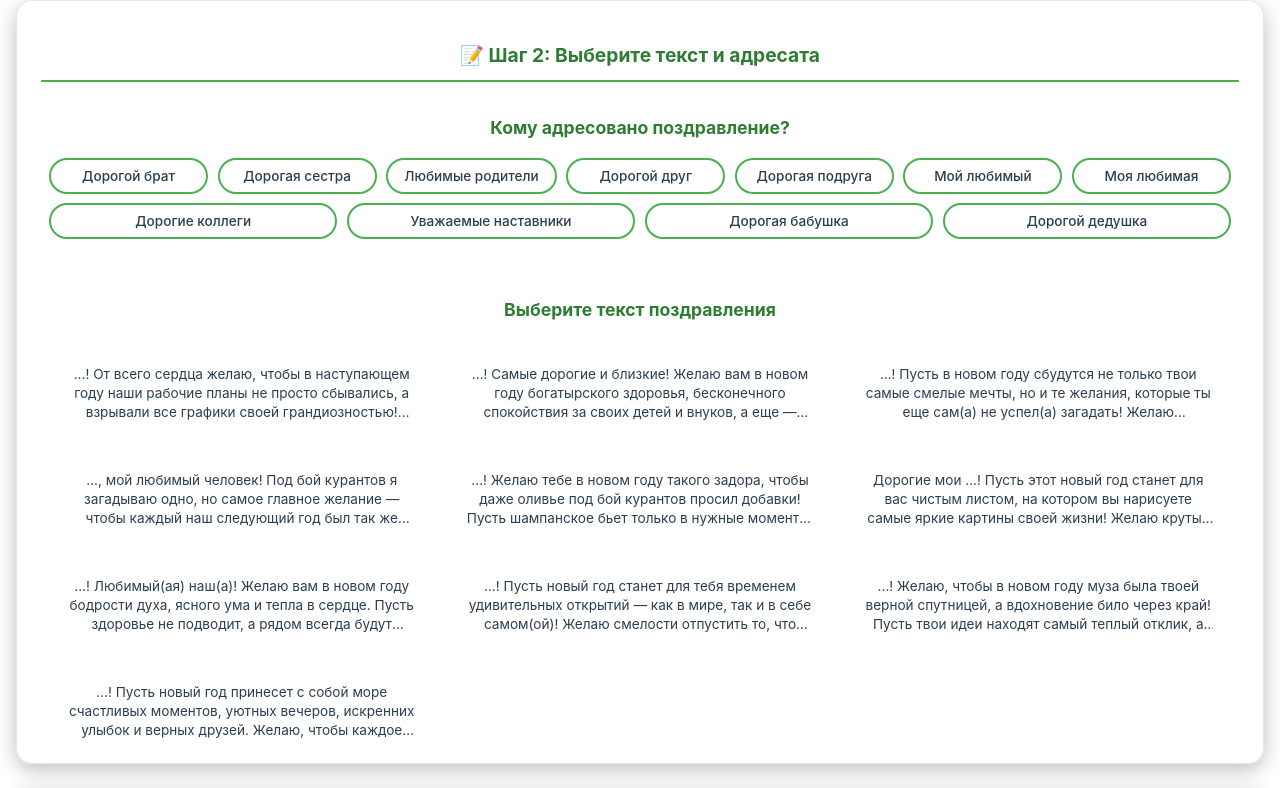
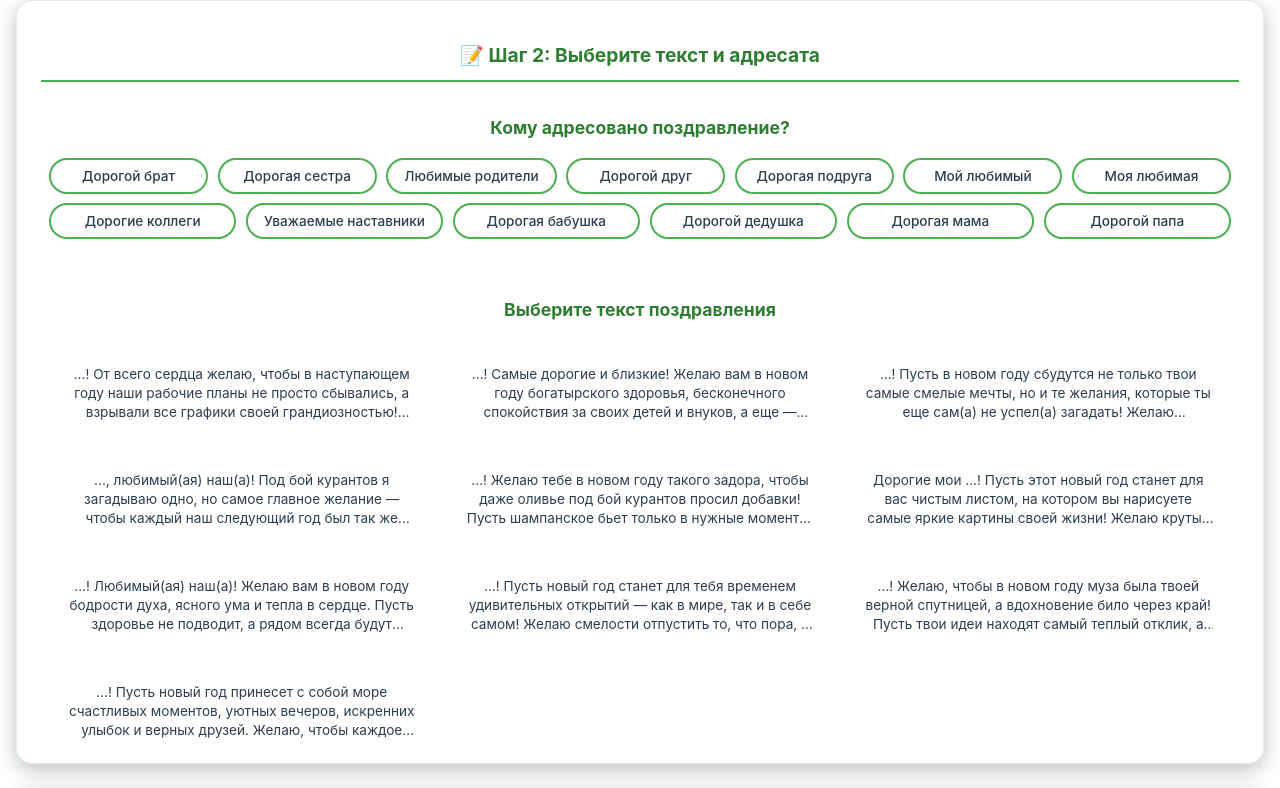
Before and after one commit to Dima457/postcards, a React (Vite) app: page / in a window 1280 px wide. Shown: the part 498-1286 px from the top of the page. Built offline with nearby package versions, Linux system fonts and the light colour scheme.

Commit message:
create change by gender and number(beta)

```diff
--- a/src/App.tsx
+++ b/src/App.tsx
@@ -1,4 +1,3 @@
-
 import { useState } from 'react';
 import './App.css';
 // Импорты картинок рамок
@@ -25,7 +24,111 @@ export type GreetingText = {
 export type Addressee = {
   id: number;
   name: string;
+  gender: 'male' | 'female' | 'plural'; // Добавляем род
 }
+
+// Улучшенная функция для склонения текста по роду и числу с учетом контекста
+const adjustTextByGender = (text: string, gender: 'male' | 'female' | 'plural'): string => {
+  // Словари для замен с учетом контекста
+  const replacements = {
+    male: {
+      // Прилагательные и причастия
+      'сам\\(а\\)': 'сам',
+      'любимый\\(ая\\)': 'любимый',
+      'дорогой\\(ая\\)': 'дорогой',
+      'уважаемый\\(ая\\)': 'уважаемый',
+      'готов\\(а\\)': 'готов',
+      'успел\\(а\\)': 'успел',
+      'самый\\(ая\\)': 'самый',
+      'любимый\\(ая\\) наш\\(а\\)': 'любимый наш',
+
+      // Существительные
+      'молодец': 'молодец',
+      'герой': 'герой',
+
+      // Местоимения
+      'ты': 'ты',
+      'Ты': 'Ты',
+      'твой': 'твой',
+      'Твой': 'Твой',
+      'тебе': 'тебе',
+      'Тебе': 'Тебе',
+      'тобой': 'тобой',
+      'Тобой': 'Тобой',
+      'тобою': 'тобою'
+    },
+    female: {
+      'сам\\(а\\)': 'сама',
+      'любимый\\(ая\\)': 'любимая',
+      'дорогой\\(ая\\)': 'дорогая',
+      'уважаемый\\(ая\\)': 'уважаемая',
+      'готов\\(а\\)': 'готова',
+      'успел\\(а\\)': 'успела',
+      'самый\\(ая\\)': 'самая',
+      'любимый\\(ая\\) наш\\(а\\)': 'любимая наша',
+
+      'молодец': 'молодчина',
+      'герой': 'героиня',
+
+      'ты': 'ты',
+      'Ты': 'Ты',
+      'твой': 'твоя',
+      'Твой': 'Твоя',
+      'тебе': 'тебе',
+      'Тебе': 'Тебе',
+      'тобой': 'тобой',
+      'Тобой': 'Тобой',
+      'тобою': 'тобою'
+    },
+    plural: {
+      'сам\\(а\\)': 'сами',
+      'любимый\\(ая\\)': 'любимые',
+      'дорогой\\(ая\\)': 'дорогие',
+      'уважаемый\\(ая\\)': 'уважаемые',
+      'готов\\(а\\)': 'готовы',
+      'успел\\(а\\)': 'успели',
+      'самый\\(ая\\)': 'самые',
+      'любимый\\(ая\\) наш\\(а\\)': 'любимые наши',
+
+      'молодец': 'молодцы',
+      'герой': 'герои',
+
+      'ты': 'вы',
+      'Ты': 'Вы',
+      'твой': 'ваш',
+      'Твой': 'Ваш',
+      'тебе': 'вам',
+      'Тебе': 'Вам',
+      'тобой': 'вами',
+      'Тобой': 'Вами',
+      'тобою': 'вами'
+    }
+  };
+
+  const genderReplacements = replacements[gender];
+  let result = text;
+
+  // Применяем замены в порядке от самых длинных к самым коротким
+  Object.entries(genderReplacements)
+    .sort(([a], [b]) => b.length - a.length)
+    .forEach(([pattern, replacement]) => {
+      const regex = new RegExp(pattern, 'g');
+      result = result.replace(regex, replacement);
+    });
+
+  // Дополнительные контекстные замены для глаголов
+  if (gender === 'plural') {
+    result = result
+      .replace(/\bсделай\b/g, 'сделайте')
+      .replace(/\bСделай\b/g, 'Сделайте')
+      .replace(/\bбудь\b/g, 'будьте')
+      .replace(/\bБудь\b/g, 'Будьте')
+      .replace(/\bпосмотри\b/g, 'посмотрите')
+      .replace(/\bПосмотри\b/g, 'Посмотрите');
+  }
+
+  return result;
+};
 
 function App() {
   // Данные для рамок
@@ -35,39 +138,49 @@ function App() {
     { id: 3, name: 'Еловые ветки', url: frameFirAndCones },
   ];
 
-  // Данные для текстов
+  // Данные для текстов (обновлены с учетом склонения)
   const greetingTexts: GreetingText[] = [
     { id: 1, text: '[Адресат]! От всего сердца желаю, чтобы в наступающем году наши рабочие планы не просто сбывались, а взрывали все графики своей грандиозностью! Пусть проекты будут успешными, а кофе — крепким. Чтобы вдохновение не кончалось, а рабочий азарт только нарастал. С Новым годом! Пусть он будет плодотворным и щедрым на победы!' },
     { id: 2, text: '[Адресат]! Самые дорогие и близкие! Желаю вам в новом году богатырского здоровья, бесконечного спокойствия за своих детей и внуков, а еще — чтобы в вашем доме всегда было тепло, уютно и пахло чем-то вкусным. Пусть каждый ваш день будет наполнен радостью и заботой друг о друге. С Новым годом! Вы — наша самая надежная гавань.' },
     { id: 3, text: '[Адресат]! Пусть в новом году сбудутся не только твои самые смелые мечты, но и те желания, которые ты еще сам(а) не успел(а) загадать! Желаю правильных решений, верных людей рядом и море поводов для искреннего смеха. Спасибо, что ты есть! Давай закрутим этот год вместе — будет жарко!' },
-    { id: 4, text: '[Адресат], мой любимый человек! Под бой курантов я загадываю одно, но самое главное желание — чтобы каждый наш следующий год был так же наполнен счастьем, как и этот. Пусть наша любовь становится только крепче, общие мечты — грандиознее, а совместные путешествия — увлекательнее. С Новым годом, мое солнце! Ты — мое лучшее чудо.' },
+    { id: 4, text: '[Адресат], любимый(ая) наш(а)! Под бой курантов я загадываю одно, но самое главное желание — чтобы каждый наш следующий год был так же наполнен счастьем, как и этот. Пусть наша любовь становится только крепче, общие мечты — грандиознее, а совместные путешествия — увлекательнее. С Новым годом, мое солнце! Ты — мое лучшее чудо.' },
     { id: 5, text: '[Адресат]! Желаю тебе в новом году такого задора, чтобы даже оливье под бой курантов просил добавки! Пусть шампанское бьет только в нужные моменты, мандарины будут сахарными, а бенгальские огни — самыми долгоиграющими. Чтобы Деду Морозу пришлось делать два рейса, чтобы занести все твои подарки! С Новым годом, веселья и куролесия!' },
     { id: 6, text: 'Дорогие мои [Адресат]! Пусть этот новый год станет для вас чистым листом, на котором вы нарисуете самые яркие картины своей жизни! Желаю крутых взлетов, мягких посадок, верных попутчиков и багажа из незабываемых впечатлений. Пусть сбывается всё, во что вы по-настоящему верите! С праздником!' },
     { id: 7, text: '[Адресат]! Любимый(ая) наш(а)! Желаю вам в новом году бодрости духа, ясного ума и тепла в сердце. Пусть здоровье не подводит, а рядом всегда будут близкие, готовые поддержать и помочь. Чтобы каждый день приносил вам хоть маленькую, но радость. С Новым годом! Мы вас очень любим!' },
-    { id: 8, text: '[Адресат]! Пусть новый год станет для тебя временем удивительных открытий — как в мире, так и в себе самом(ой)! Желаю смелости отпустить то, что пора, и встретить то, что действительно заслуживаешь. Пусть новые горизонты манят, а дорога будет легкой и интересной. Вперед, к новым свершениям!' },
+    { id: 8, text: '[Адресат]! Пусть новый год станет для тебя временем удивительных открытий — как в мире, так и в себе самом! Желаю смелости отпустить то, что пора, и встретить то, что действительно заслуживаешь. Пусть новые горизонты манят, а дорога будет легкой и интересной. Вперед, к новым свершениям!' },
     { id: 9, text: '[Адресат]! Желаю, чтобы в новом году муза была твоей верной спутницей, а вдохновение било через край! Пусть твои идеи находят самый теплый отклик, а проекты приносят не только творческое, но и материальное удовлетворение. Твори, выдумывай, пробуй! С Новым годом, полным новых шедевров!' },
     { id: 10, text: '[Адресат]! Пусть новый год принесет с собой море счастливых моментов, уютных вечеров, искренних улыбок и верных друзей. Желаю, чтобы каждое утро начиналось с хорошей новости, а каждый день заканчивался с ощущением счастья. С Новым годом! Пусть все мечты сбываются!' },
   ];
 
-  // Данные для адресатов
+  // Данные для адресатов с указанием рода
   const addressees: Addressee[] = [
-    { id: 1, name: 'Дорогой брат' },
-    { id: 2, name: 'Дорогая сестра' },
-    { id: 3, name: 'Любимые родители' },
-    { id: 4, name: 'Дорогой друг' },
-    { id: 5, name: 'Дорогая подруга' },
-    { id: 6, name: 'Мой любимый' },
-    { id: 7, name: 'Моя любимая' },
-    { id: 8, name: 'Дорогие коллеги' },
-    { id: 9, name: 'Уважаемые наставники' },
-    { id: 10, name: 'Дорогая бабушка' },
-    { id: 11, name: 'Дорогой дедушка' },
+    { id: 1, name: 'Дорогой брат', gender: 'male' },
+    { id: 2, name: 'Дорогая сестра', gender: 'female' },
+    { id: 3, name: 'Любимые родители', gender: 'plural' },
+    { id: 4, name: 'Дорогой друг', gender: 'male' },
+    { id: 5, name: 'Дорогая подруга', gender: 'female' },
+    { id: 6, name: 'Мой любимый', gender: 'male' },
+    { id: 7, name: 'Моя любимая', gender: 'female' },
+    { id: 8, name: 'Дорогие коллеги', gender: 'plural' },
+    { id: 9, name: 'Уважаемые наставники', gender: 'plural' },
+    { id: 10, name: 'Дорогая бабушка', gender: 'female' },
+    { id: 11, name: 'Дорогой дедушка', gender: 'male' },
+    { id: 12, name: 'Дорогая мама', gender: 'female' },
+    { id: 13, name: 'Дорогой папа', gender: 'male' },
   ];
 
   // Состояние приложения
   const [selectedFrame, setSelectedFrame] = useState<Frame | null>(null);
   const [selectedText, setSelectedText] = useState<GreetingText | null>(null);
   const [selectedAddressee, setSelectedAddressee] = useState<Addressee | null>(null);
+
+  // Функция для получения текста с учетом рода
+  const getAdjustedText = (text: string, addressee: Addressee | null): string => {
+    if (!addressee) return text.replace('[Адресат]', '...');
+
+    const baseText = text.replace('[Адресат]', addressee.name);
+    return adjustTextByGender(baseText, addressee.gender);
+  };
 
   return (
     <div className="app">
@@ -95,6 +208,7 @@ function App() {
             selectedAddressee={selectedAddressee}
             onSelectText={setSelectedText}
             onSelectAddressee={setSelectedAddressee}
+            getAdjustedText={getAdjustedText} // Передаем функцию в компонент
           />
         </section>
 
@@ -104,6 +218,7 @@ function App() {
             selectedFrame={selectedFrame}
             selectedText={selectedText}
             selectedAddressee={selectedAddressee}
+            getAdjustedText={getAdjustedText} // Передаем функцию в компонент
           />
         </section>
       </div>
--- a/src/components/CardText/CardText.tsx
+++ b/src/components/CardText/CardText.tsx
@@ -8,6 +8,7 @@ interface CardTextProps {
   selectedAddressee: Addressee | null;
   onSelectText: (text: GreetingText) => void;
   onSelectAddressee: (addressee: Addressee) => void;
+  getAdjustedText: (text: string, addressee: Addressee | null) => string;
 }
 
 const CardText = ({
@@ -17,6 +18,7 @@ const CardText = ({
   selectedAddressee,
   onSelectText,
   onSelectAddressee,
+  getAdjustedText,
 }: CardTextProps) => {
   return (
     <div className="card-text">
@@ -47,10 +49,7 @@ const CardText = ({
               onClick={() => onSelectText(text)}
             >
               <div className="text-preview">
-                {selectedAddressee
-                  ? text.text.replace('[Адресат]', selectedAddressee.name)
-                  : text.text.replace('[Адресат]', '...')
-                }
+                {getAdjustedText(text.text, selectedAddressee)}
               </div>
             </div>
           ))}
--- a/src/components/Preview/Preview.tsx
+++ b/src/components/Preview/Preview.tsx
@@ -7,16 +7,17 @@ interface PreviewProps {
   selectedFrame: Frame | null;
   selectedText: GreetingText | null;
   selectedAddressee: Addressee | null;
+  getAdjustedText: (text: string, addressee: Addressee | null) => string;
 }
 
-const Preview = ({ selectedFrame, selectedText, selectedAddressee }: PreviewProps) => {
+const Preview = ({ selectedFrame, selectedText, selectedAddressee, getAdjustedText }: PreviewProps) => {
   const previewRef = useRef<HTMLDivElement>(null);
 
   const getFinalText = () => {
     if (!selectedText) return 'Выберите текст поздравления';
     if (!selectedAddressee) return 'Выберите адресата';
 
-    return selectedText.text.replace('[Адресат]', selectedAddressee.name);
+    return getAdjustedText(selectedText.text, selectedAddressee);
   };
 
   const handleDownload = async () => {
```
